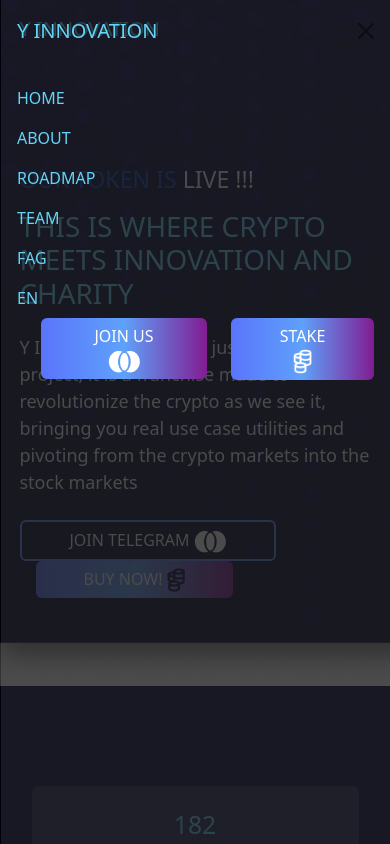
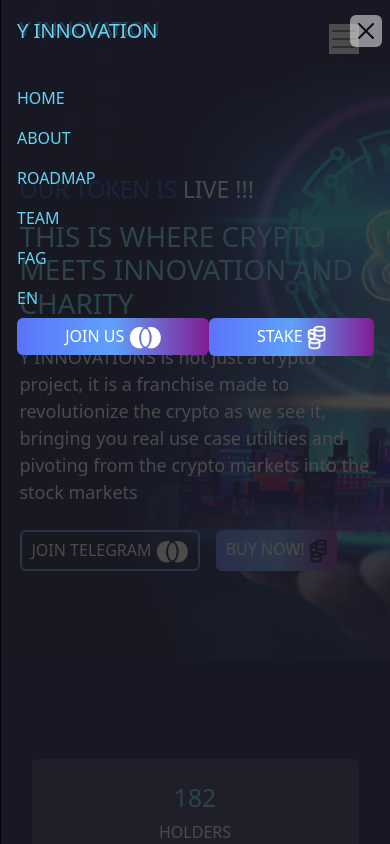
Before and after one commit to EniolaOpakunle/Y-INNOVATION, a React (Vite) app: page / in a window 390 px wide. Both pictures are taken after a click on the button 343 px from the left and 39 px from the top of the page. Shown: the top 844 px of the page. Built offline with nearby package versions, Linux system fonts and the light colour scheme.

Commit message:
mobile responsiveness

```diff
--- a/src/App.css
+++ b/src/App.css
@@ -3,6 +3,12 @@
   margin-top: -20px !important;
   margin-right: 150px;
   color: var(--secondaryColor1);
+}
+.navbar-toggler-icon{
+  background-color: white !important;
+}
+.btn-close{
+  background-color: white !important;
 }
 .nav-section{
   text-transform: uppercase;
@@ -123,6 +129,9 @@ nav li a{
 .team .title{
   font-size: 20px;
 }
+.team .col-lg-4 .box{
+  height: 700px;
+}
 
 /* fag */
 .fag{
@@ -165,3 +174,212 @@ nav li a{
 .attribution{
   border-top: thin solid rgba(2, 64, 184, 1);
 }
+
+@media (max-width: 415px){
+  .size{
+    width: 90% !important;
+    margin: auto;
+  }
+  /* navbar */
+  .navbar-brand{
+    margin-top: -20px !important;
+    margin-right: 150px;
+    color: var(--secondaryColor1);
+  }
+  .nav-section{
+    text-transform: uppercase;
+    background-color: var(--primaryColor) !important;
+  }
+  .navbar{
+    padding: 20px 0 10px 0 !important;
+    display: flex !important;
+    align-items: center;
+  }
+  .navbar-nav{
+    justify-content: space-between;
+    /* color: var(--primaryColor); */
+  }
+  .offcanvas{
+    background-color: rgba(128, 128, 128, 0.185);
+    color: var(--secondaryColor1) ;
+  }
+  nav li a{
+    color: var(--secondaryColor1) !important;
+  }
+  .nav-buttons{
+    justify-content: space-around !important;
+  }
+  .navbar button{
+    color: var(--primaryColor) !important;
+    border: none;
+  }
+  .nav-buttons p{
+    margin: 0 !important;
+  }
+  /* main */
+  .header{
+    background-image: url('./assets/images/main-background.png');
+    width: 100%;
+    background-size: cover;
+    background-repeat: no-repeat;
+    height: 100%;
+    background-position: center;
+  }
+  .main{
+    padding: 80px 0 120px 0 !important;
+  }
+  .main .text1{
+    color:rgba(2, 64, 184, 1) ;
+  }
+  .main .text2{
+    color: var(--secondaryColor1);
+  }
+  .main .text{
+    font-size: 18px;
+  }
+  .main .btn1 , .community .btn1, .about .btn1{
+    /* padding: 3px 10px 3px 10px !important; */
+    padding-left: 10px !important;
+    padding-right: 10px !important;
+  }
+  .main .button1, .community .button1, .about .button1{
+    /* margin: 0 !important; */
+    padding-left: 10px !important;
+    padding-right: 10px !important;
+  }
+  .main .btn1, .about .btn1, .community .btn1{
+    border: 2px solid rgba(92, 136, 251, 1);
+  }
+
+  /* rating */
+  .rating{
+    background-color: rgba(4, 3, 64, 1);
+    padding: 100px 0 100px 0;
+    margin-top: -80px;
+
+  }
+  .rating .box, .roadmap .box {
+    background-color:rgba(217, 217, 217, 0.15);
+    box-shadow: 1px 1px rgba(0, 0, 0, 0.14);
+  }
+  .rating .box h2{
+    color: var(--secondaryColor1);
+  }
+  .rating .box{
+    /* margin-bottom: 20px !important; */
+    padding: 0;
+    margin-bottom: 20px;
+  }
+
+  /* about */
+  .about{
+    background-color: var(--backgroundColor);
+    padding: 40px 0 50px 0;
+  }
+  .about .title{
+    color: var(--secondaryColor1);
+  }
+  .about h4{
+    font-size: 18px !important;
+  }
+  .about h3{
+    font-size: 25px;
+  }
+  .about .div2{
+    padding: 0 !important;
+  }
+  /* roadmap */
+  .roadmap{
+    background-color: var(--backgroundColor) ;
+    padding: 60px 0 50px 0;
+    margin-top: -10px;
+  }
+  .roadmap .title1 , .team .title1, .fag .title1{
+    font-size: 23px;
+    font-weight: 700 !important;
+  }
+  .roadmap .title2 , .team .title2, .fag .title2{
+    color: var(--secondaryColor1);
+    font-size: 20px;
+  }
+  .roadmap .subtitle{
+    color: var(--secondaryColor2);
+    font-weight: 500;
+  }
+  .roadmap .box div:first-child{
+    height: 30px;
+    margin-top: -15px !important;
+    position: absolute !important;
+  }
+  .roadmap .box div:last-child{
+    margin-top: -40px;
+  }
+  .roadmap .box{
+    margin-bottom: 40px;
+  }
+
+  /* team */
+  .team{
+    background-color: var(--backgroundColor);
+    padding: 60px 0 50px 0;
+    margin-top: -10px;
+  }
+  .team .box{
+    background-image: linear-gradient(to bottom, rgba(92, 136, 251, 1),rgba(88, 174, 234, 1),rgba(114, 86, 191, 1));
+  }
+  .team .box p{
+    color: var(--secondaryColor2);
+  }
+  .team .title{
+    font-size: 20px;
+  }
+  .team .col-lg-4 .box{
+    height: 700px;
+  }
+  .team .row{
+    margin-top: 20px !important;
+  }
+
+  /* fag */
+  .fag{
+    background-color: var(--backgroundColor);
+    padding: 80px 0 100px 0;
+  }
+  .fag .box{
+    background-color: rgba(217, 217, 217, 0.28);
+  }
+  .fag .box h4{
+    font-size: 18px;
+  }
+
+  /* community */
+  .community{
+    background-image: linear-gradient( rgba(4, 3, 64, 0.836), rgba(4, 3, 64, 0.836)), url('./assets/images/community.png');
+    background-size: cover;
+    padding: 100px 0 100px 0;
+    margin-top: -10px;
+  }
+  .community .title1{
+    font-size: 25px;
+    font-weight: 600;
+  }
+  .community .title2{
+    font-weight: 500;
+  }
+
+  /* footer */
+  .footer{
+    background-image: linear-gradient(rgb(4, 3, 64), rgba(4, 3, 64, 0.836)),  url('./assets/images/footer.png');
+    background-size: cover;
+    padding: 80px 0 0 0;
+  }
+  .footer .social-media div{
+    background-color: rgba(217, 217, 217, 0.3);
+    margin: 10px;
+    padding: 10px;
+    border-radius: 5px;
+  }
+  .attribution{
+    border-top: thin solid rgba(2, 64, 184, 1);
+  }
+}
--- a/src/components/About.jsx
+++ b/src/components/About.jsx
@@ -48,7 +48,7 @@ function About() {
                 </div>
               </div>
             </div>
-            <div className='btn-div'>
+            <div className='btn-div d-flexx'>
               <button className='btn btn1 px-5 text-light'>JOIN TELEGRAM <img src= {joinImg} alt="" /></button>
               <button className='btn px-5 mx-3 button1'>BUY NOW <img src={buyImg} alt="" /></button>
             </div>
--- a/src/components/Main.jsx
+++ b/src/components/Main.jsx
@@ -7,13 +7,13 @@ function Main() {
   return (
     <div className='header'>
         <Navbar/>
-        <div className="main size py-5">
+        <div className="main size pt-5">
           <div className='row mt-5 py-4'>
             <div className='col-lg-5 py-4'>
               <h3 className='text1'>OUR TOKEN IS <span className='text-light'>LIVE !!!</span></h3>
               <h1 className='text2 mt-3'>THIS IS WHERE <span className=''>CRYPTO</span> MEETS INNOVATION AND CHARITY</h1>
               <p className=' my-4 text-light text'>Y INNOVATIONS is not just a crypto project, it is a franchise made to revolutionize the crypto as we see it, bringing you real use case utilities and pivoting from the crypto markets into the stock markets</p>
-              <div className='mt-4'>
+              <div className='mt-4 d-flex'>
                 <button className='btn px-5 btn1 title text-light'>JOIN TELEGRAM <img src={joinImg} alt="" /></button>
                 <button className='btn px-5 button1 mx-3 text-light title'>BUY NOW! <img src={buyImg} alt="" /></button>
               </div>
--- a/src/components/Navbar.jsx
+++ b/src/components/Navbar.jsx
@@ -37,8 +37,8 @@ function Navbar() {
                     </li>
                     </ul>
                     <div className='nav-buttons d-flex'>
-                        <p className='mx-4'><button className='nav-btn btn px-5 button1 title' type="submit">JOIN US <img src={joinImg} alt="" /></button></p>
-                        <p><button className='nav-btn btn px-5 button1 title'>STAKE <img src={stakeImg} alt="" style={{width: "19px"}} /></button></p>
+                        <p className='mx-4'><button className='nav-btn btn px-5 button1' type="submit">JOIN US <img src={joinImg} alt="" /></button></p>
+                        <p><button className='nav-btn btn px-5 button1'>STAKE <img src={stakeImg} alt="" style={{width: "19px"}} /></button></p>
                     </div>
                 </div>
             </div>
--- a/src/components/Ratings.jsx
+++ b/src/components/Ratings.jsx
@@ -3,26 +3,26 @@ import React from 'react'
 function Ratings() {
   return (
     <div className='w-100 rating'>
-        <div className='row size'>
-            <div className='col-lg-3 col-md-6 '>
+        <div className='row size '>
+            <div className='col-lg-3 col-md-6 col-sm-6 '>
                 <div className=' text-center box rounded py-4 px-4 text-light'>
                     <h2 className=''>182</h2>
                     <p className='title'>HOLDERS</p>
                 </div>
             </div>
-            <div className='col-lg-3 col-md-6 '>
+            <div className='col-lg-3 col-md-6 col-sm-6 '>
                 <div className=' text-center box rounded py-4 px-4 text-light'>
                     <h2 className=''>30.41</h2>
                     <p className='title'>STAKED[%]</p>
                 </div>
             </div>
-            <div className='col-lg-3 col-md-6'>
+            <div className='col-lg-3 col-md-6 col-sm-6'>
                 <div className='text-center box rounded py-4 px-4 text-light'>
                     <h2 className='' >34846</h2>
                     <p className='title'>TOKEN MCAP [USD]</p>
                 </div>
             </div>
-            <div className='col-lg-3 col-md-6'>
+            <div className='col-lg-3 col-md-6 col-sm-6'>
                 <div className='text-center box rounded py-4 px-4 text-light'>
                     <h2 className=''>1024</h2>
                     <p className='title'>VOLUME TRADED [BNB]</p>
--- a/src/components/Roadmap.jsx
+++ b/src/components/Roadmap.jsx
@@ -8,7 +8,7 @@ function Roadmap() {
           <h1 className='text-center title2'>HOW IT ALL STARTED</h1>
           <div className=''>
             <div className='row mt-5 '>
-                <div className='col-lg-3 px-4'>
+                <div className='col-lg-3'>
                     <div className=" box rounded ">
                         <div className='button1 px-3'>
                             <p className='subtitle'>PHASE 1</p>
--- a/src/components/Team.jsx
+++ b/src/components/Team.jsx
@@ -13,9 +13,8 @@ function Team() {
         <div className='size text-left'>
           <p className='text-center title1'>TEAM MEMBER</p>
           <h1 className='text-center title2'>MEET THE CREW</h1>
-          <div className='row mt-5'>
+          <div className='row mt-5 '>
                 <div className='col-lg-4 p-4'>
-                    {/* <div className={`row align-items-center box p-3 slide-div ${inView ? 'slide-in' : 'slide-out'}`} ref={ref}> */}
                     <div className=' align-items-center box p-3'>
                         <div className="">
                             <img src={yop} alt="" className='w-100' />
```
